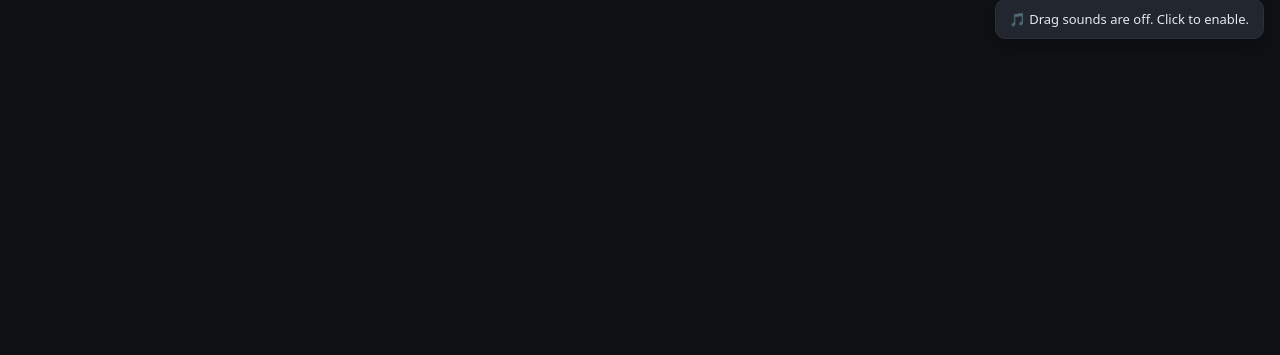
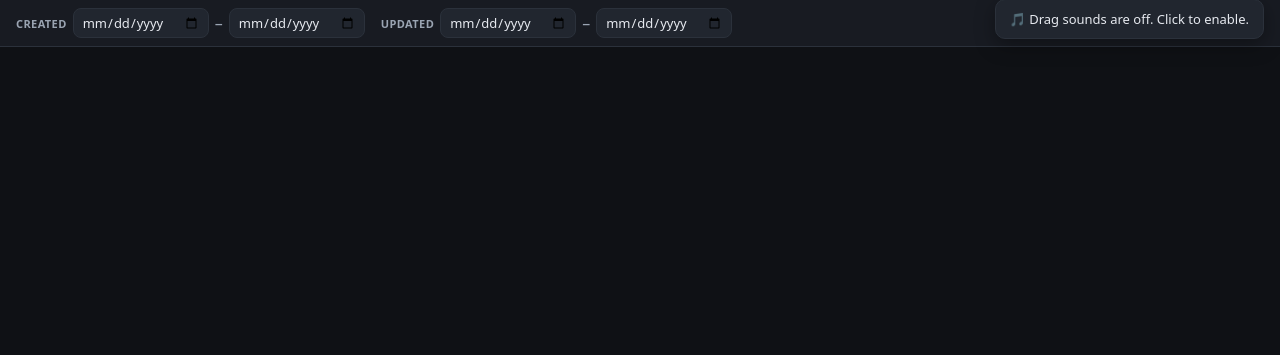
Before and after one commit to holgerkpedersen/KanbanBoard, a Flask app: page / in a window 1280 px wide. Shown: the part 65-420 px from the top of the page. Before the commit the page ends 104 px from the top, so only its background shows below. Run offline with Flask 3, Linux system fonts and the light colour scheme; data that the repository does not hold is empty; some libraries are stand-ins or nearby versions.

Commit message:
feat(kanban): card timestamps + calendar date-range and tag filtering
Cards carry created_at/updated_at (ISO UTC, refreshed on content update) and the edit dialog shows both dates. New filter bar: four inclusive day-range pickers (created/updated from/to) plus one toggle chip per board tag; all groups AND together, open ends ignored, empty selections inactive. Matching rules live in static/search.js as pure functions unit-tested in Node; main.js only wires DOM events and calls CardSearch.filterCard. Switching boards starts unfiltered.

```diff
--- a/src/agent1/static/main.js
+++ b/src/agent1/static/main.js
@@ -76,6 +76,16 @@ const state = {
   frames: [], // [{ id, title, cards: [{id,title,text,tags,frame_id}] }]
   query: "",
   activeBoard: null, // { id, name, path } — set on boot and after every switch
+  // Card visibility filters. Date values are "YYYY-MM-DD" strings from the
+  // calendar inputs (empty = open-ended); tags is the selected-tag list
+  // (empty = tag filter inactive). Matching rules live in search.js.
+  filters: {
+    createdFrom: "",
+    createdTo: "",
+    updatedFrom: "",
+    updatedTo: "",
+    tags: [],
+  },
 };
 
 // ---- Sound effects (Web Audio synth, no asset files) -----------------------
@@ -182,11 +192,18 @@ function el(tag, cls, text) {
   return node;
 }
 
+// Format an ISO 8601 timestamp for display as a browser-local calendar day.
+// Missing/unparseable dates render as "" so callers can hide them.
+function fmtDate(iso) {
+  return CardSearch.localDateOf(iso) || "";
+}
+
 // The matching rules live in search.js (pure, unit-tested in Node) so they
-// can be verified without a browser. `card` matches on title, text, system
-// and tags.
-function matchesQuery(card) {
-  return CardSearch.matchesQuery(card, state.query);
+// can be verified without a browser. Visibility = free-text query AND tag
+// selection AND active created/updated date ranges; each inactive group is
+// a no-op.
+function cardVisible(card) {
+  return CardSearch.filterCard(card, state.query, state.filters);
 }
 
 // ---- Rendering ------------------------------------------------------------
@@ -194,6 +211,7 @@ function render() {
   board.replaceChildren();
   state.frames.forEach((frame) => board.appendChild(renderFrame(frame)));
   refreshSystemList();
+  renderTagFilter();
 }
 
 // Keep the System <datalist> in sync with the systems used on the board so
@@ -245,7 +263,7 @@ function renderFrame(frame) {
   });
 
   const cardsBox = $(".cards", node);
-  const visible = frame.cards.filter(matchesQuery);
+  const visible = frame.cards.filter(cardVisible);
   if (frame.cards.length && !visible.length) {
     cardsBox.appendChild(el("div", "empty-hint", "No matching cards"));
   }
@@ -309,6 +327,18 @@ function openCardModal(frameId, card) {
   $("#card-text").value = card ? card.text || "" : "";
   $("#card-tags").value = card ? (card.tags || []).join(", ") : "";
   $("#card-system").value = card ? card.system || "" : "";
+  // Existing cards show their created/updated timestamps in local time.
+  const dates = $("#card-dates");
+  if (dates) {
+    const created = fmtDate(card && card.created_at);
+    const updated = fmtDate(card && card.updated_at);
+    if (created || updated) {
+      dates.textContent = "Created: " + (created || "unknown") + "   Updated: " + (updated || "unknown");
+      dates.hidden = false;
+    } else {
+      dates.hidden = true;
+    }
+  }
   $("#card-modal-title").textContent = card ? "Edit card" : "New card";
   cardModal.classList.remove("hidden");
   $("#card-title").focus();
@@ -470,6 +500,76 @@ searchInput.addEventListener("input", () => {
   state.query = searchInput.value;
   render();
 });
+
+// ---- Filters: calendar date ranges + tag chips ------------------------------
+// The four <input type="date"> controls write inclusive "YYYY-MM-DD" bounds
+// into state.filters; the tag chip row renders one toggle per tag used on
+// the board. Like the free-text query, filtering is client-side only: all
+// cards stay loaded, hidden ones simply do not render.
+const DATE_FILTER_INPUTS = [
+  ["filter-created-from", "createdFrom"],
+  ["filter-created-to", "createdTo"],
+  ["filter-updated-from", "updatedFrom"],
+  ["filter-updated-to", "updatedTo"],
+];
+
+DATE_FILTER_INPUTS.forEach(([id, key]) => {
+  const input = document.getElementById(id);
+  if (!input) return;
+  input.addEventListener("change", () => {
+    state.filters[key] = input.value || "";
+    render();
+  });
+});
+
+const clearFiltersBtn = document.getElementById("clear-filters");
+if (clearFiltersBtn) {
+  clearFiltersBtn.addEventListener("click", () => resetFilters());
+}
+
+// Clear every filter: free-text query, date ranges and tag selection.
+function resetFilters() {
+  state.query = "";
+  if (searchInput) searchInput.value = "";
+  DATE_FILTER_INPUTS.forEach(([id, key]) => {
+    state.filters[key] = "";
+    const input = document.getElementById(id);
+    if (input) input.value = "";
+  });
+  state.filters.tags = [];
+  render();
+}
+
+// Render one chip per tag used anywhere on the board. Chips reflect the
+// current selection via aria-pressed; clicking a chip toggles its tag.
+function renderTagFilter() {
+  const box = document.getElementById("tag-filter");
+  if (!box) return;
+  const tags = new Set();
+  state.frames.forEach((f) =>
+    (f.cards || []).forEach((c) =>
+      (c.tags || []).forEach((t) => t && t.trim() && tags.add(t))
+    )
+  );
+  // Drop selected tags that no longer exist on the board.
+  state.filters.tags = state.filters.tags.filter((t) => tags.has(t));
+  const sorted = [...tags].sort((a, b) => a.localeCompare(b));
+  box.replaceChildren();
+  if (!sorted.length) return;
+  box.appendChild(el("span", "filter-label", "Tags:"));
+  sorted.forEach((tag) => {
+    const chip = el("button", "tag-chip", tag);
+    chip.type = "button";
+    chip.setAttribute("aria-pressed", String(state.filters.tags.includes(tag)));
+    chip.addEventListener("click", () => {
+      const i = state.filters.tags.indexOf(tag);
+      if (i >= 0) state.filters.tags.splice(i, 1);
+      else state.filters.tags.push(tag);
+      render();
+    });
+    box.appendChild(chip);
+  });
+}
 
 // ---- Boot -----------------------------------------------------------------
 async function reload() {
@@ -712,10 +812,7 @@ async function loadActiveBoard(reloadBoard = false) {
   refreshBoardSync(); // keep the per-board Agent1 sync toggle in sync
   if (reloadBoard || state.frames.length === 0) {
     state.frames = await Api.getBoard();
-    state.query = "";
-    const search = $("#search");
-    if (search) search.value = "";
-    render();
+    resetFilters(); // a board switch always starts with no filters applied
   }
 }
 
--- a/src/agent1/static/search.js
+++ b/src/agent1/static/search.js
@@ -48,5 +48,100 @@
     return tags.some((tag) => lower(tag).includes(q));
   }
 
-  return { matchesQuery };
+  /**
+   * Convert an ISO 8601 timestamp string to its browser-LOCAL calendar day
+   * as "YYYY-MM-DD" (lexicographically comparable). Returns null when the
+   * value is missing or unparseable, so callers can treat it as "no date".
+   */
+  function localDateOf(iso) {
+    if (typeof iso !== "string" || !iso.trim()) return null;
+    const d = new Date(iso);
+    if (Number.isNaN(d.getTime())) return null;
+    const y = String(d.getFullYear()).padStart(4, "0");
+    const m = String(d.getMonth() + 1).padStart(2, "0");
+    const day = String(d.getDate()).padStart(2, "0");
+    return `${y}-${m}-${day}`;
+  }
+
+  /**
+   * Does `card` fall inside the active date-range filters?
+   *
+   * `f` may carry any of createdFrom / createdTo / updatedFrom / updatedTo
+   * as "YYYY-MM-DD" strings (from <input type="date">). Empty/missing =
+   * open-ended. Ranges are INCLUSIVE on both ends and compared as local
+   * calendar days. A card with no (or unparseable) date is excluded when
+   * that date's filter is active; a fully empty filter matches everything.
+   */
+  function matchesDates(card, f) {
+    if (!f) return true;
+    if (!card) return false;
+
+    const groups = [
+      ["created", card.created_at],
+      ["updated", card.updated_at],
+    ];
+    for (const [key, value] of groups) {
+      const from = lower(f[`${key}From`]).trim();
+      const to = lower(f[`${key}To`]).trim();
+      if (!from && !to) continue; // this group inactive
+      const day = localDateOf(value);
+      if (day === null) return false; // card has no usable date
+      if (from && day < from) return false;
+      if (to && day > to) return false;
+    }
+    return true;
+  }
+
+  /**
+   * Does `card` carry at least one of the selected `selectedTags`?
+   * Matching is case-insensitive on trimmed, exact tag names. An empty
+   * (or missing) selection means "tag filter inactive" -> every card
+   * matches.
+   */
+  function matchesTags(card, selectedTags) {
+    const sel = (Array.isArray(selectedTags) ? selectedTags : [])
+      .map((t) => lower(t).trim())
+      .filter(Boolean);
+    if (!sel.length) return true;
+    if (!card) return false;
+    const tags = Array.isArray(card.tags) ? card.tags : [];
+    return tags.some((tag) => sel.includes(lower(tag).trim()));
+  }
+
+  /**
+   * Is any filter active? A date group counts when it has a non-blank
+   * bound; the tag group counts when at least one tag is selected. Used to
+   * show the "filtered" hint and enable the Clear button.
+   */
+  function filtersActive(f) {
+    if (!f) return false;
+    const keys = ["createdFrom", "createdTo", "updatedFrom", "updatedTo"];
+    if (keys.some((k) => typeof f[k] === "string" && f[k].trim() !== "")) return true;
+    return (
+      Array.isArray(f.tags) &&
+      f.tags.some((t) => typeof t === "string" && t.trim() !== "")
+    );
+  }
+
+  /**
+   * Combined visibility test: free-text query AND tag selection AND active
+   * date ranges. All three groups combine with AND; each inactive group is
+   * a no-op.
+   */
+  function filterCard(card, query, filters) {
+    return (
+      matchesQuery(card, query) &&
+      matchesTags(card, filters && filters.tags) &&
+      matchesDates(card, filters)
+    );
+  }
+
+  return {
+    localDateOf,
+    matchesQuery,
+    matchesDates,
+    matchesTags,
+    filtersActive,
+    filterCard,
+  };
 });
--- a/src/agent1/static/style.css
+++ b/src/agent1/static/style.css
@@ -67,6 +67,8 @@
 :root[data-theme="contrast"] .frame-title,
 :root[data-theme="contrast"] .modal-card input,
 :root[data-theme="contrast"] .modal-card textarea,
+:root[data-theme="contrast"] .date-input,
+:root[data-theme="contrast"] .tag-chip,
 :root[data-theme="contrast-dark"] .btn,
 :root[data-theme="contrast-dark"] .frame,
 :root[data-theme="contrast-dark"] .card,
@@ -74,7 +76,9 @@
 :root[data-theme="contrast-dark"] .search,
 :root[data-theme="contrast-dark"] .frame-title,
 :root[data-theme="contrast-dark"] .modal-card input,
-:root[data-theme="contrast-dark"] .modal-card textarea {
+:root[data-theme="contrast-dark"] .modal-card textarea,
+:root[data-theme="contrast-dark"] .date-input,
+:root[data-theme="contrast-dark"] .tag-chip {
   border-width: 2px;
 }
 
@@ -487,3 +491,74 @@ html, body {
   outline: 2px solid var(--accent);
   outline-offset: 1px;
 }
+
+/* ---- Card filters: calendar ranges + tag chips ------------------------- */
+.filter-bar {
+  display: flex;
+  align-items: center;
+  flex-wrap: wrap;
+  gap: 8px 16px;
+  padding: 8px 16px;
+  background: var(--surface);
+  border-bottom: 1px solid var(--border);
+}
+.filter-group {
+  display: flex;
+  align-items: center;
+  gap: 6px;
+}
+.filter-label {
+  font-size: 11px;
+  font-weight: 600;
+  letter-spacing: 0.4px;
+  text-transform: uppercase;
+  color: var(--muted);
+}
+.filter-sep {
+  color: var(--muted);
+}
+.date-input {
+  padding: 4px 8px;
+  border: 1px solid var(--border);
+  border-radius: 8px;
+  background: var(--surface-2);
+  color: var(--text);
+  font-size: 13px;
+  font-family: inherit;
+}
+.date-input:focus {
+  outline: 2px solid var(--accent);
+  outline-offset: 1px;
+}
+.tag-filter {
+  display: flex;
+  align-items: center;
+  flex-wrap: wrap;
+  gap: 6px;
+}
+.tag-chip {
+  padding: 3px 10px;
+  border: 1px solid var(--border);
+  border-radius: 999px;
+  background: var(--surface-2);
+  color: var(--text);
+  font-size: 12px;
+  cursor: pointer;
+}
+.tag-chip[aria-pressed="true"] {
+  background: var(--accent);
+  border-color: var(--accent);
+  color: var(--bg);
+}
+.filter-clear {
+  margin-left: auto;
+  font-size: 12px;
+  padding: 4px 10px;
+}
+
+/* Created/updated line in the card modal. */
+.modal-dates {
+  color: var(--muted);
+  font-size: 12px;
+  margin-top: 8px;
+}
--- a/src/agent1/store.py
+++ b/src/agent1/store.py
@@ -184,6 +184,8 @@ class BoardStore:
                 frame_id=c["frame_id"],
                 tags=list(c.get("tags", [])),
                 system=c.get("system", ""),
+                created_at=str(c.get("created_at", "")),
+                updated_at=str(c.get("updated_at", "")),
             )
             self._cards[card.id] = card
 
@@ -216,7 +218,9 @@ class BoardStore:
 
     def get_all_frames(self) -> List[Frame]:
         with self._lock:
-            return [self._frames[fid] for fid in self._frame_order if fid in self._frames]
+            return [
+                self._frames[fid] for fid in self._frame_order if fid in self._frames
+            ]
 
     def update_frame(self, frame: Frame) -> None:
         with self._lock:
--- a/src/agent1/templates/index.html
+++ b/src/agent1/templates/index.html
@@ -46,6 +46,24 @@
     <button class="icon-btn sfx-toggle" type="button" aria-label="Mute drag sounds">🔇</button>
   </header>
 
+  <!-- Card filters: calendar date ranges + tag chips. -->
+  <section id="filter-bar" class="filter-bar" aria-label="Card filters">
+    <div class="filter-group" role="group" aria-labelledby="filter-created-label">
+      <span id="filter-created-label" class="filter-label">Created</span>
+      <input id="filter-created-from" type="date" class="date-input" aria-label="Created from date" />
+      <span class="filter-sep" aria-hidden="true">&ndash;</span>
+      <input id="filter-created-to" type="date" class="date-input" aria-label="Created to date" />
+    </div>
+    <div class="filter-group" role="group" aria-labelledby="filter-updated-label">
+      <span id="filter-updated-label" class="filter-label">Updated</span>
+      <input id="filter-updated-from" type="date" class="date-input" aria-label="Updated from date" />
+      <span class="filter-sep" aria-hidden="true">&ndash;</span>
+      <input id="filter-updated-to" type="date" class="date-input" aria-label="Updated to date" />
+    </div>
+    <div id="tag-filter" class="tag-filter" role="group" aria-label="Tag filters"></div>
+    <button id="clear-filters" class="btn btn-ghost filter-clear" type="button">Clear</button>
+  </section>
+
   <div id="sfx-prompt" class="sfx-prompt" hidden>
     <span>🎵 Drag sounds are off. Click to enable.</span>
   </div>
@@ -74,6 +92,7 @@
         <input id="card-system" name="system" type="text" maxlength="60" list="system-list" placeholder="e.g. Billing, Auth, API" />
         <datalist id="system-list"></datalist>
       </label>
+      <p id="card-dates" class="modal-dates" hidden></p>
       <div class="modal-actions">
         <button type="button" class="btn" data-close>Cancel</button>
         <button type="submit" class="btn btn-primary">Save</button>
```
Also changed, not shown: CHANGES.md (added, +34 -0 lines), src/agent1/models.py (+16 -0 lines), src/agent1/routes_cards.py (+9 -1 lines), tests/test_dates.py (added, +154 -0 lines), tests/test_search_board.py (+8 -2 lines), tests/test_search_filter.js (+100 -1 lines), README.md.
